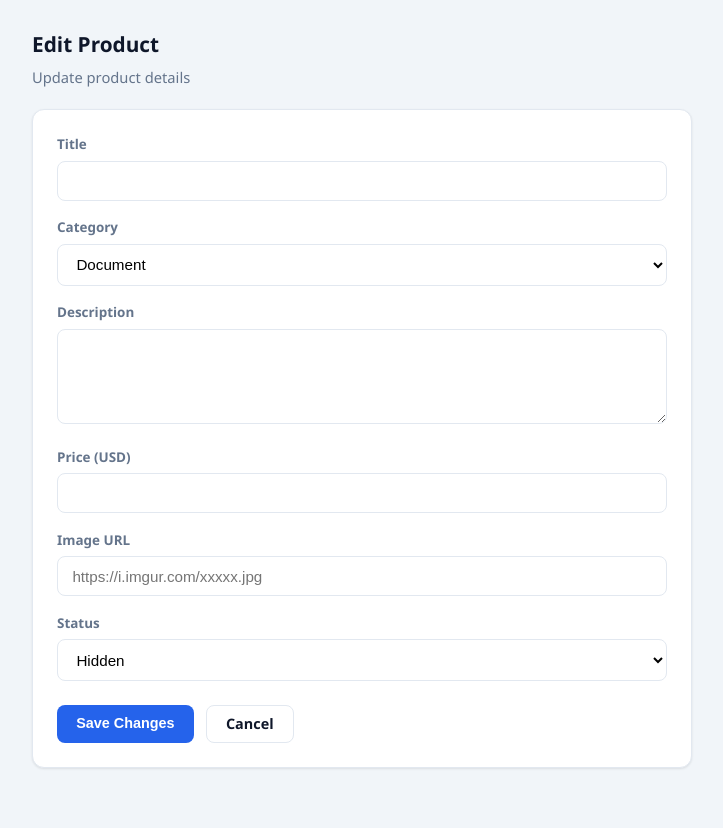
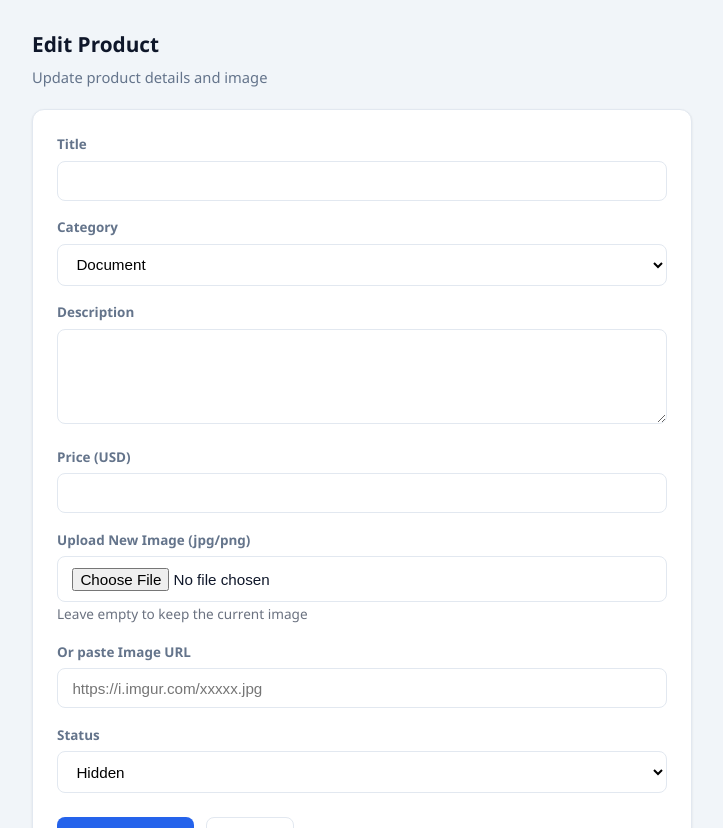
Before and after one commit to ajewoletemi/kojo-content-store, a FastAPI app: template app/templates/edit_product.html in a window 1280 px wide. Shown: the top 828 px of the page, without its empty margins (278-1001 px from the left). Run offline with FastAPI, Linux system fonts and the light colour scheme; the template is opened without the code that fills it, so the values that code supplies are empty; some libraries are stand-ins or nearby versions.

Commit message:
Update edit_product.html

```diff
--- a/app/templates/edit_product.html
+++ b/app/templates/edit_product.html
@@ -5,10 +5,10 @@
 <div class="container" style="max-width: 700px;">
 
   <h2 class="section-title">Edit Product</h2>
-  <p class="section-sub">Update product details</p>
+  <p class="section-sub">Update product details and image</p>
 
   <div class="card">
-    <form method="post" action="/admin/product/{{ product.id }}/edit">
+    <form method="post" action="/admin/product/{{ product.id }}/edit" enctype="multipart/form-data">
 
       <div class="form-group">
         <label>Title</label>
@@ -34,8 +34,24 @@
         <input type="number" step="0.01" name="price_usd" value="{{ product.price_usd }}" required>
       </div>
 
+      <!-- Current image preview -->
+      {% if product.image_url %}
       <div class="form-group">
-        <label>Image URL</label>
+        <label>Current Image</label>
+        <div style="margin-top: 0.5rem;">
+          <img src="{{ product.image_url }}" alt="Current" style="max-width: 220px; border-radius: 8px; border: 1px solid #e2e8f0;">
+        </div>
+      </div>
+      {% endif %}
+
+      <div class="form-group">
+        <label>Upload New Image (jpg/png)</label>
+        <input type="file" name="image" accept="image/*">
+        <span style="font-size: 0.85rem; color: #6b7280;">Leave empty to keep the current image</span>
+      </div>
+
+      <div class="form-group">
+        <label>Or paste Image URL</label>
         <input type="text" name="image_url" value="{{ product.image_url or '' }}" placeholder="https://i.imgur.com/xxxxx.jpg">
       </div>
 
```
